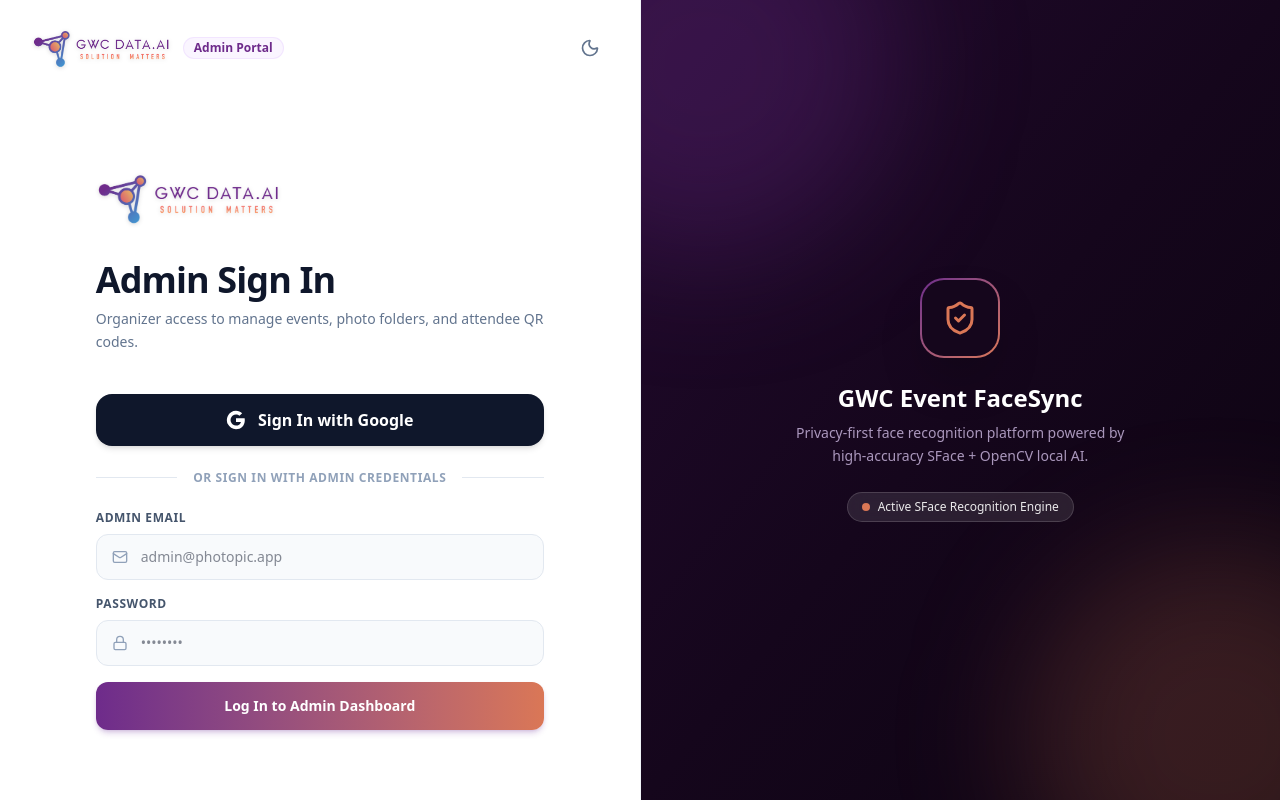
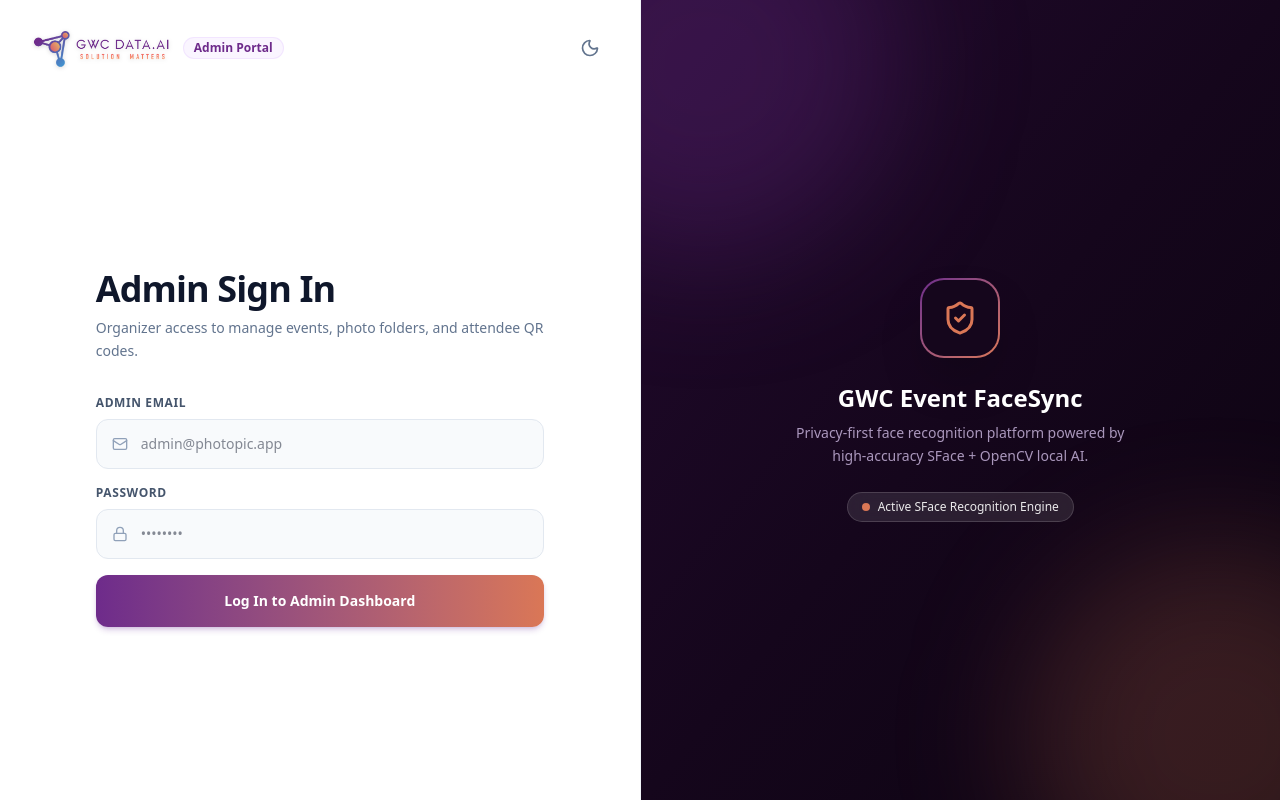
Before and after one commit to Arishkumar29/PHOTOPIC, a React (Vite) app in the folder frontend/: page / in a window 1280 px wide. Built offline with nearby package versions, Linux system fonts and the light colour scheme.

Commit message:
remove Google sign-in and keep single top logo in Admin Login

```diff
--- a/frontend/src/views/AuthView.jsx
+++ b/frontend/src/views/AuthView.jsx
@@ -3,7 +3,7 @@
 import { Lock, Mail, X, ShieldCheck } from 'lucide-react';
 import { Logo } from '../components/Logo';
 import { ThemeToggle } from '../components/ThemeToggle';
-import { googleSignIn, emailSignIn } from '../lib/auth';
+import { emailSignIn } from '../lib/auth';
 import { useAuth } from '../context/AuthContext';
 
 export function AuthView({ onLoginSuccess }) {
@@ -12,25 +12,6 @@
   const [email, setEmail] = useState('');
   const [password, setPassword] = useState('');
   const { login, USE_FIREBASE } = useAuth();
-
-  const handleGoogleSignIn = async () => {
-    setLoading(true);
-    setError('');
-    try {
-      if (USE_FIREBASE) {
-        await googleSignIn();
-      } else {
-        login('Admin Organizer', 'admin@photopic.app');
-      }
-      onLoginSuccess();
-    } catch (err) {
-      if (err?.code !== 'auth/popup-closed-by-user') {
-        setError(err.message || 'Failed to sign in as Admin');
-      }
-    } finally {
-      setLoading(false);
-    }
-  };
 
   const handleEmailAuth = async (e) => {
     e.preventDefault();
@@ -87,41 +68,13 @@
             className="w-full max-w-md"
           >
             {/* Heading */}
-            <div className="mb-10">
-              <div className="mb-6">
-                <Logo size="lg" />
-              </div>
+            <div className="mb-8">
               <h1 className="text-3xl md:text-4xl font-semibold tracking-tight text-slate-900 dark:text-zinc-50 mb-2">
                 Admin Sign In
               </h1>
               <p className="text-slate-500 dark:text-zinc-400 text-sm font-medium leading-relaxed">
                 Organizer access to manage events, photo folders, and attendee QR codes.
               </p>
-            </div>
-
-            {/* Google Sign In */}
-            <button
-              onClick={handleGoogleSignIn}
-              disabled={loading}
-              className="w-full bg-slate-900 dark:bg-zinc-100 hover:bg-slate-800 dark:hover:bg-zinc-200 text-white dark:text-zinc-900 font-bold px-8 py-3.5 rounded-2xl transition-all shadow-md hover:shadow-lg flex items-center justify-center gap-3 mb-6 disabled:opacity-60 cursor-pointer"
-            >
-              <svg className="w-5 h-5 shrink-0" viewBox="0 0 24 24">
-                <path fill="currentColor" d="M22.56 12.25c0-.78-.07-1.53-.2-2.25H12v4.26h5.92c-.26 1.37-1.04 2.53-2.21 3.31v2.77h3.57c2.08-1.92 3.28-4.74 3.28-8.09z" />
-                <path fill="currentColor" d="M12 23c2.97 0 5.46-.98 7.28-2.66l-3.57-2.77c-.98.66-2.23 1.06-3.71 1.06-2.86 0-5.29-1.93-6.16-4.53H2.18v2.84C3.99 20.53 7.7 23 12 23z" />
-                <path fill="currentColor" d="M5.84 14.09c-.22-.66-.35-1.36-.35-2.09s.13-1.43.35-2.09V7.07H2.18C1.43 8.55 1 10.22 1 12s.43 3.45 1.18 4.93l2.85-2.22.81-.62z" />
-                <path fill="currentColor" d="M12 5.38c1.62 0 3.06.56 4.21 1.64l3.15-3.15C17.45 2.09 14.97 1 12 1 7.7 1 3.99 3.47 2.18 7.07l3.66 2.84c.87-2.6 3.3-4.53 6.16-4.53z" />
-              </svg>
-              {loading ? 'Signing in…' : 'Sign In with Google'}
-            </button>
-
-            {/* Divider */}
-            <div className="relative flex items-center justify-center mb-6">
-              <div className="absolute inset-0 flex items-center">
-                <div className="w-full border-t border-slate-200 dark:border-zinc-800/60" />
-              </div>
-              <div className="relative bg-white dark:bg-zinc-950 px-4 text-xs font-semibold text-slate-400 dark:text-zinc-500 uppercase tracking-wider">
-                or sign in with admin credentials
-              </div>
             </div>
 
             {/* Email Form */}
@@ -136,7 +89,7 @@
                     type="email"
                     value={email}
                     onChange={(e) => setEmail(e.target.value)}
-                    className="w-full pl-11 pr-4 py-3 bg-slate-50 dark:bg-zinc-900/60 border border-slate-200 dark:border-zinc-800/60 rounded-xl focus:outline-none focus:ring-2 focus:ring-[#6e2b8b] focus:border-[#6e2b8b] transition-all text-slate-900 dark:text-zinc-50 text-sm font-medium"
+                    className="w-full pl-11 pr-4 py-3.5 bg-slate-50 dark:bg-zinc-900/60 border border-slate-200 dark:border-zinc-800/60 rounded-xl focus:outline-none focus:ring-2 focus:ring-[#6e2b8b] focus:border-[#6e2b8b] transition-all text-slate-900 dark:text-zinc-50 text-sm font-medium"
                     placeholder="admin@photopic.app"
                     required
                   />
@@ -155,7 +108,7 @@
                     type="password"
                     value={password}
                     onChange={(e) => setPassword(e.target.value)}
-                    className="w-full pl-11 pr-4 py-3 bg-slate-50 dark:bg-zinc-900/60 border border-slate-200 dark:border-zinc-800/60 rounded-xl focus:outline-none focus:ring-2 focus:ring-[#6e2b8b] focus:border-[#6e2b8b] transition-all text-slate-900 dark:text-zinc-50 text-sm font-medium"
+                    className="w-full pl-11 pr-4 py-3.5 bg-slate-50 dark:bg-zinc-900/60 border border-slate-200 dark:border-zinc-800/60 rounded-xl focus:outline-none focus:ring-2 focus:ring-[#6e2b8b] focus:border-[#6e2b8b] transition-all text-slate-900 dark:text-zinc-50 text-sm font-medium"
                     placeholder="••••••••"
                     required
                   />
@@ -175,7 +128,7 @@
               <button
                 type="submit"
                 disabled={loading}
-                className="w-full bg-gradient-to-r from-[#6e2b8b] to-[#da7756] hover:opacity-95 text-white font-semibold px-6 py-3.5 rounded-xl transition-all flex items-center justify-center gap-2 disabled:opacity-60 cursor-pointer text-sm shadow-md shadow-purple-900/20"
+                className="w-full bg-gradient-to-r from-[#6e2b8b] to-[#da7756] hover:opacity-95 text-white font-semibold px-6 py-4 rounded-xl transition-all flex items-center justify-center gap-2 disabled:opacity-60 cursor-pointer text-sm shadow-md shadow-purple-900/20 mt-2"
               >
                 {loading ? 'Authenticating…' : 'Log In to Admin Dashboard'}
               </button>
```
